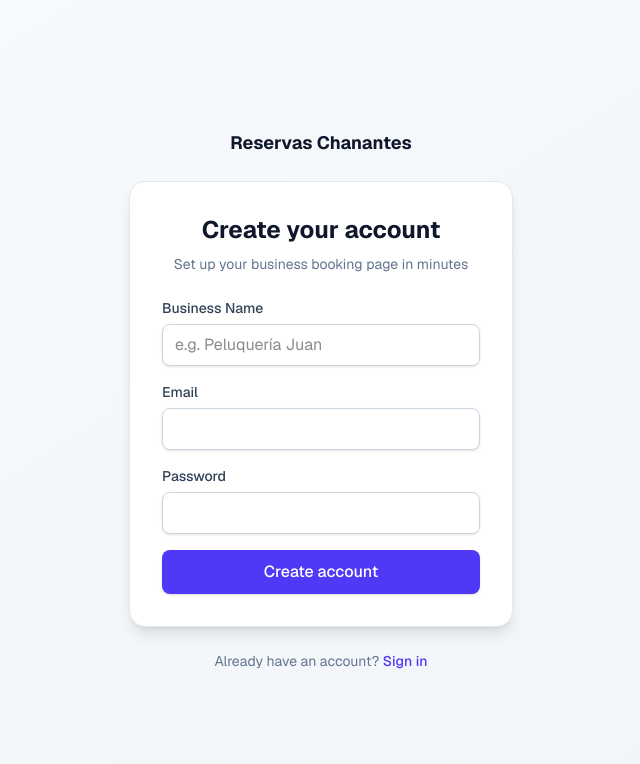
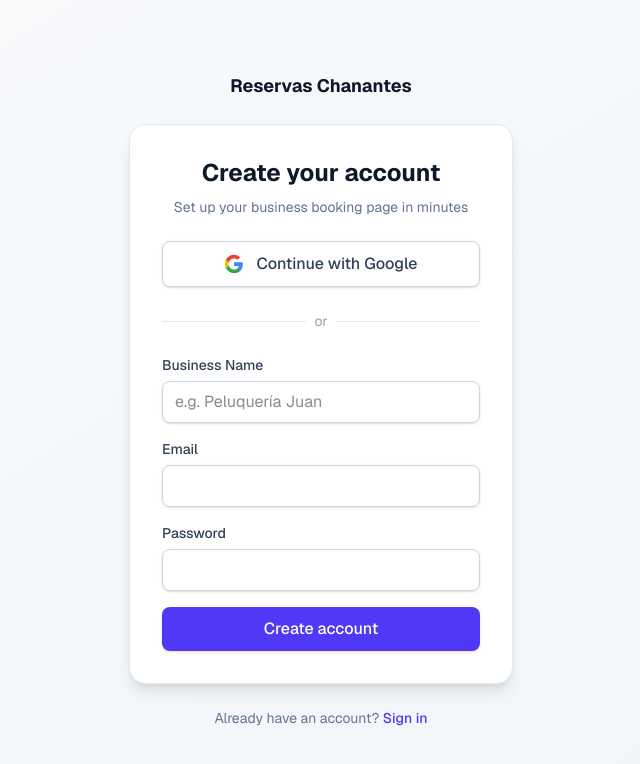
Before and after one commit to Ogires/reservas-chanantes, a Next.js app: page /admin/register in a window 1280 px wide. Shown: the top 764 px of the page, without its empty margins (319-959 px from the left). Built offline with nearby package versions, Linux system fonts and the light colour scheme; no server answers.

Commit message:
feat(auth): add Google OAuth login and registration
Add Google Sign-In button to login and register pages with Supabase
OAuth flow. Register detects OAuth session and shows simplified form
(business name only). Adds /api/auth/callback route for token exchange.

```diff
--- /dev/null
+++ b/src/app/admin/_components/google-sign-in-button.tsx
@@ -0,0 +1,43 @@
+'use client'
+
+import { createSupabaseBrowser } from '@/infrastructure/supabase/client'
+
+export function GoogleSignInButton() {
+  async function handleClick() {
+    const supabase = createSupabaseBrowser()
+    await supabase.auth.signInWithOAuth({
+      provider: 'google',
+      options: {
+        redirectTo: `${window.location.origin}/api/auth/callback`,
+      },
+    })
+  }
+
+  return (
+    <button
+      type="button"
+      onClick={handleClick}
+      className="flex w-full items-center justify-center gap-3 rounded-lg border border-slate-300 bg-white px-4 py-2.5 font-medium text-slate-700 shadow-sm hover:bg-slate-50 transition-colors"
+    >
+      <svg viewBox="0 0 24 24" width="20" height="20" aria-hidden="true">
+        <path
+          d="M22.56 12.25c0-.78-.07-1.53-.2-2.25H12v4.26h5.92a5.06 5.06 0 0 1-2.2 3.32v2.77h3.57c2.08-1.92 3.28-4.74 3.28-8.1z"
+          fill="#4285F4"
+        />
+        <path
+          d="M12 23c2.97 0 5.46-.98 7.28-2.66l-3.57-2.77c-.98.66-2.23 1.06-3.71 1.06-2.86 0-5.29-1.93-6.16-4.53H2.18v2.84C3.99 20.53 7.7 23 12 23z"
+          fill="#34A853"
+        />
+        <path
+          d="M5.84 14.09c-.22-.66-.35-1.36-.35-2.09s.13-1.43.35-2.09V7.07H2.18C1.43 8.55 1 10.22 1 12s.43 3.45 1.18 4.93l2.85-2.22.81-.62z"
+          fill="#FBBC05"
+        />
+        <path
+          d="M12 5.38c1.62 0 3.06.56 4.21 1.64l3.15-3.15C17.45 2.09 14.97 1 12 1 7.7 1 3.99 3.47 2.18 7.07l3.66 2.84c.87-2.6 3.3-4.53 6.16-4.53z"
+          fill="#EA4335"
+        />
+      </svg>
+      Continue with Google
+    </button>
+  )
+}
--- a/src/app/admin/login/page.tsx
+++ b/src/app/admin/login/page.tsx
@@ -1,5 +1,6 @@
 import Link from 'next/link'
 import { LoginForm } from './login-form'
+import { GoogleSignInButton } from '../_components/google-sign-in-button'
 
 export default function LoginPage() {
   return (
@@ -10,6 +11,15 @@ export default function LoginPage() {
         </div>
         <div className="rounded-2xl border border-slate-200 bg-white p-8 shadow-lg">
           <h1 className="text-2xl font-bold text-center text-slate-900 mb-6">Sign in</h1>
+          <GoogleSignInButton />
+          <div className="relative my-6">
+            <div className="absolute inset-0 flex items-center">
+              <div className="w-full border-t border-slate-200" />
+            </div>
+            <div className="relative flex justify-center text-sm">
+              <span className="bg-white px-2 text-slate-400">or</span>
+            </div>
+          </div>
           <LoginForm />
         </div>
         <p className="text-center text-sm text-slate-500">
--- a/src/app/admin/register/page.tsx
+++ b/src/app/admin/register/page.tsx
@@ -1,7 +1,13 @@
 import Link from 'next/link'
 import { RegisterForm } from './register-form'
+import { GoogleSignInButton } from '../_components/google-sign-in-button'
+import { createSupabaseServer } from '@/infrastructure/supabase/server'
 
-export default function RegisterPage() {
+export default async function RegisterPage() {
+  const supabase = await createSupabaseServer()
+  const { data: { user } } = await supabase.auth.getUser()
+  const isOAuthUser = !!user
+
   return (
     <div className="flex min-h-screen items-center justify-center bg-gradient-to-br from-slate-50 to-slate-100 px-4">
       <div className="w-full max-w-sm space-y-6">
@@ -9,18 +15,41 @@ export default function RegisterPage() {
           <p className="text-lg font-bold text-slate-900">Reservas Chanantes</p>
         </div>
         <div className="rounded-2xl border border-slate-200 bg-white p-8 shadow-lg">
+          {isOAuthUser ? (
+            <>
+              <h1 className="text-2xl font-bold text-center text-slate-900 mb-2">Complete your profile</h1>
+              <p className="text-center text-sm text-slate-500 mb-6">
+                Just one more step to set up your business
+              </p>
+              <RegisterForm isOAuthUser />
+            </>
+          ) : (
+            <>
               <h1 className="text-2xl font-bold text-center text-slate-900 mb-2">Create your account</h1>
               <p className="text-center text-sm text-slate-500 mb-6">
                 Set up your business booking page in minutes
               </p>
+              <GoogleSignInButton />
+              <div className="relative my-6">
+                <div className="absolute inset-0 flex items-center">
+                  <div className="w-full border-t border-slate-200" />
+                </div>
+                <div className="relative flex justify-center text-sm">
+                  <span className="bg-white px-2 text-slate-400">or</span>
+                </div>
+              </div>
               <RegisterForm />
+            </>
+          )}
         </div>
+        {!isOAuthUser && (
           <p className="text-center text-sm text-slate-500">
             Already have an account?{' '}
             <Link href="/admin/login" className="text-indigo-600 hover:text-indigo-700 font-medium transition-colors">
               Sign in
             </Link>
           </p>
+        )}
       </div>
     </div>
   )
--- a/src/app/admin/register/register-form.tsx
+++ b/src/app/admin/register/register-form.tsx
@@ -3,7 +3,7 @@
 import { useActionState } from 'react'
 import { register } from './actions'
 
-export function RegisterForm() {
+export function RegisterForm({ isOAuthUser }: { isOAuthUser?: boolean }) {
   const [state, formAction, isPending] = useActionState(register, null)
 
   return (
@@ -13,6 +13,8 @@ export function RegisterForm() {
           {state.error}
         </div>
       )}
+
+      {isOAuthUser && <input type="hidden" name="isOAuthUser" value="true" />}
 
       <div>
         <label
@@ -31,6 +33,8 @@ export function RegisterForm() {
         />
       </div>
 
+      {!isOAuthUser && (
+        <>
           <div>
             <label htmlFor="email" className="block text-sm font-medium text-slate-700 mb-1.5">
               Email
@@ -57,13 +61,18 @@ export function RegisterForm() {
               className="w-full rounded-lg border border-slate-300 px-3 py-2 shadow-sm focus:ring-2 focus:ring-indigo-500 focus:border-indigo-500 transition-colors"
             />
           </div>
+        </>
+      )}
 
       <button
         type="submit"
         disabled={isPending}
         className="w-full rounded-lg bg-indigo-600 px-4 py-2.5 font-medium text-white shadow-sm hover:bg-indigo-700 disabled:opacity-50 transition-colors"
       >
-        {isPending ? 'Creating account...' : 'Create account'}
+        {isPending
+          ? (isOAuthUser ? 'Setting up...' : 'Creating account...')
+          : (isOAuthUser ? 'Complete setup' : 'Create account')
+        }
       </button>
     </form>
   )
--- /dev/null
+++ b/src/app/api/auth/callback/route.ts
@@ -0,0 +1,38 @@
+import { NextRequest, NextResponse } from 'next/server'
+import { createServerClient } from '@supabase/ssr'
+import { cookies } from 'next/headers'
+
+export async function GET(request: NextRequest) {
+  const { searchParams, origin } = request.nextUrl
+  const code = searchParams.get('code')
+
+  if (!code) {
+    return NextResponse.redirect(new URL('/admin/login?error=auth', origin))
+  }
+
+  const cookieStore = await cookies()
+  const supabase = createServerClient(
+    process.env.NEXT_PUBLIC_SUPABASE_URL!,
+    process.env.NEXT_PUBLIC_SUPABASE_ANON_KEY!,
+    {
+      cookies: {
+        getAll() {
+          return cookieStore.getAll()
+        },
+        setAll(cookiesToSet) {
+          cookiesToSet.forEach(({ name, value, options }) =>
+            cookieStore.set(name, value, options)
+          )
+        },
+      },
+    }
+  )
+
+  const { error } = await supabase.auth.exchangeCodeForSession(code)
+
+  if (error) {
+    return NextResponse.redirect(new URL('/admin/login?error=auth', origin))
+  }
+
+  return NextResponse.redirect(new URL('/admin/dashboard', origin))
+}
```
Lines whose indentation alone changed are shown as unchanged.
